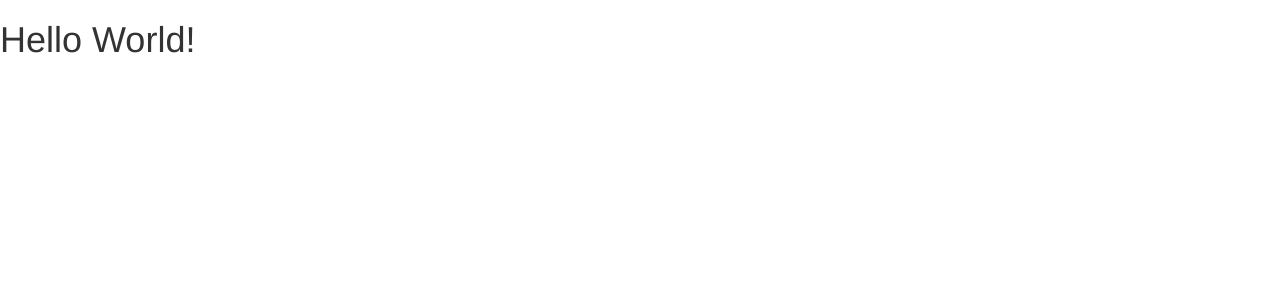
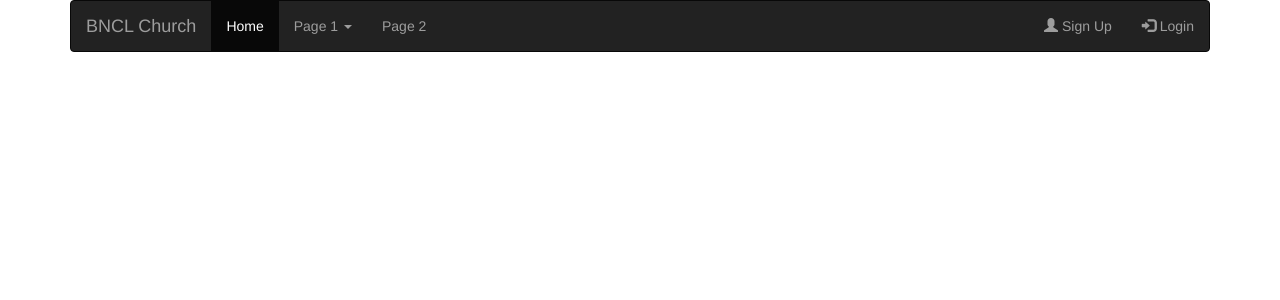
Before and after one commit to inyps1/bncl-client, an Angular app: page / in a window 1280 px wide. Shown: the top 300 px of the page. Built offline with nearby package versions, Linux system fonts and the light colour scheme.

Commit message:
initial bootstrap navbar added

```diff
--- a/angular.json
+++ b/angular.json
@@ -49,7 +49,10 @@
               "node_modules/bootstrap/dist/css/bootstrap.min.css",
               "src/styles.css"
             ],
-            "scripts": []
+            "scripts": [
+              "node_modules/jquery/dist/jquery.min.js",
+              "node_modules/bootstrap/dist/js/bootstrap.min.js"
+            ]
           },
           "configurations": {
             "production": {
--- a/package.json
+++ b/package.json
@@ -20,6 +20,7 @@
     "@angular/platform-browser-dynamic": "~8.2.7",
     "@angular/router": "~8.2.7",
     "bootstrap": "^3.4.1",
+    "jquery": "^3.4.1",
     "rxjs": "~6.4.0",
     "tslib": "^1.10.0",
     "zone.js": "~0.9.1"
--- a/src/app/app.component.html
+++ b/src/app/app.component.html
@@ -1,3 +1,3 @@
-<h1>
-    Hello World!
-</h1>
+<div class="container">
+    <bncl-navbar></bncl-navbar>
+</div>
--- a/src/app/app.module.ts
+++ b/src/app/app.module.ts
@@ -4,11 +4,13 @@ import { NgModule } from '@angular/core';
 import { AppRoutingModule } from './app-routing.module';
 import { AppComponent } from './app.component';
 import { HomeComponent } from './home/home.component';
+import { NavbarComponent } from './navbar/navbar.component';
 
 @NgModule({
   declarations: [
     AppComponent,
-    HomeComponent
+    HomeComponent,
+    NavbarComponent
   ],
   imports: [
     BrowserModule,
--- /dev/null
+++ b/src/app/navbar/navbar.component.html
@@ -0,0 +1,22 @@
+<nav class="navbar navbar-inverse">
+    <div class="container-fluid">
+      <div class="navbar-header">
+        <a class="navbar-brand" href="#">BNCL Church</a>
+      </div>
+      <ul class="nav navbar-nav">
+        <li class="active"><a href="#">Home</a></li>
+        <li class="dropdown"><a class="dropdown-toggle" data-toggle="dropdown" href="#">Page 1 <span class="caret"></span></a>
+          <ul class="dropdown-menu">
+            <li><a href="#">Page 1-1</a></li>
+            <li><a href="#">Page 1-2</a></li>
+            <li><a href="#">Page 1-3</a></li>
+          </ul>
+        </li>
+        <li><a href="#">Page 2</a></li>
+      </ul>
+      <ul class="nav navbar-nav navbar-right">
+        <li><a href="#"><span class="glyphicon glyphicon-user"></span> Sign Up</a></li>
+        <li><a href="#"><span class="glyphicon glyphicon-log-in"></span> Login</a></li>
+      </ul>
+    </div>
+  </nav>
--- /dev/null
+++ b/src/app/navbar/navbar.component.ts
@@ -0,0 +1,15 @@
+import { Component, OnInit } from '@angular/core';
+
+@Component({
+  selector: 'bncl-navbar',
+  templateUrl: './navbar.component.html',
+  styleUrls: ['./navbar.component.css']
+})
+export class NavbarComponent implements OnInit {
+
+  constructor() { }
+
+  ngOnInit() {
+  }
+
+}
```
Also changed, not shown: src/app/navbar/navbar.component.css (added), 1 other file (tests, documents, lock files or other folders).
